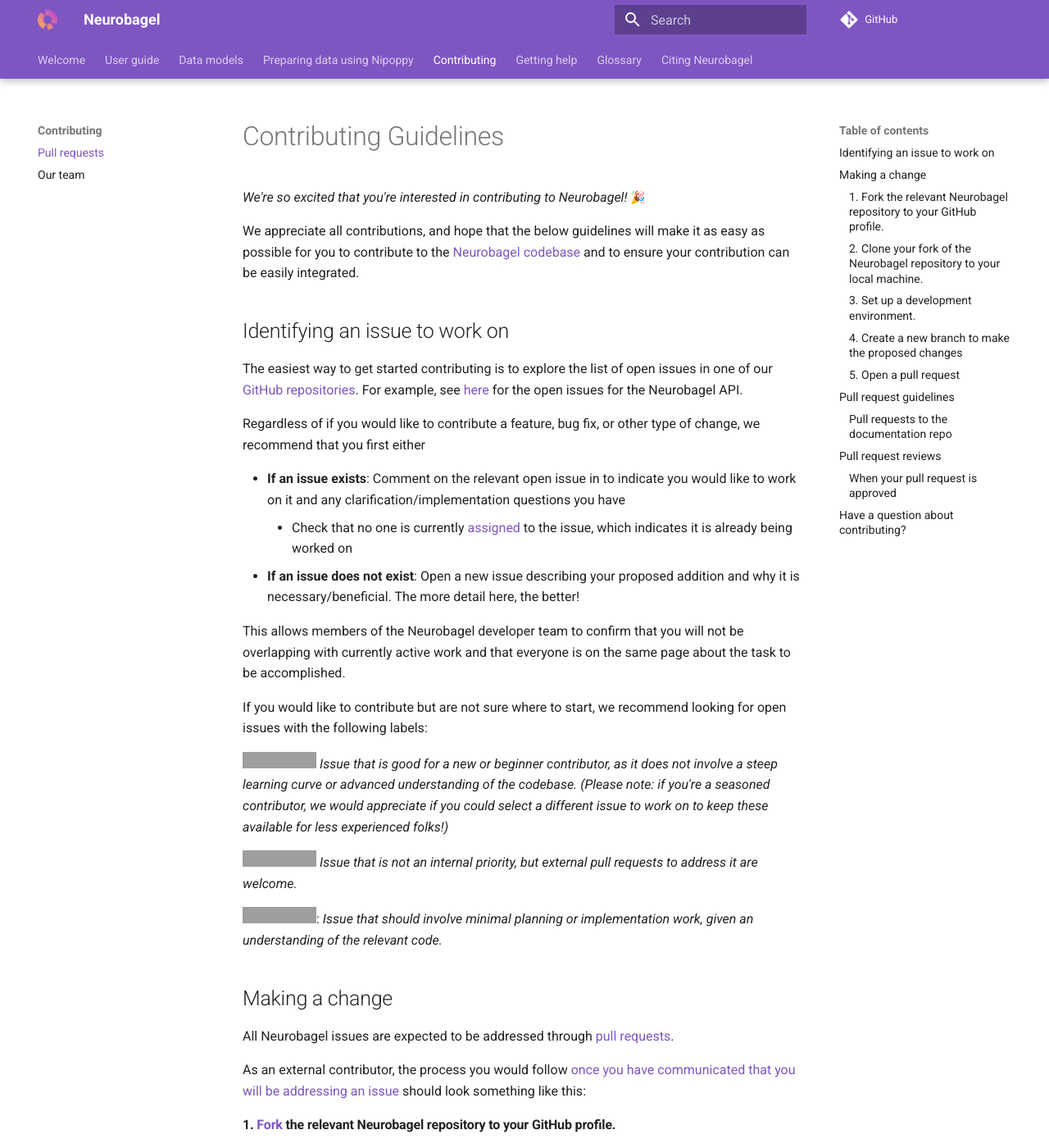
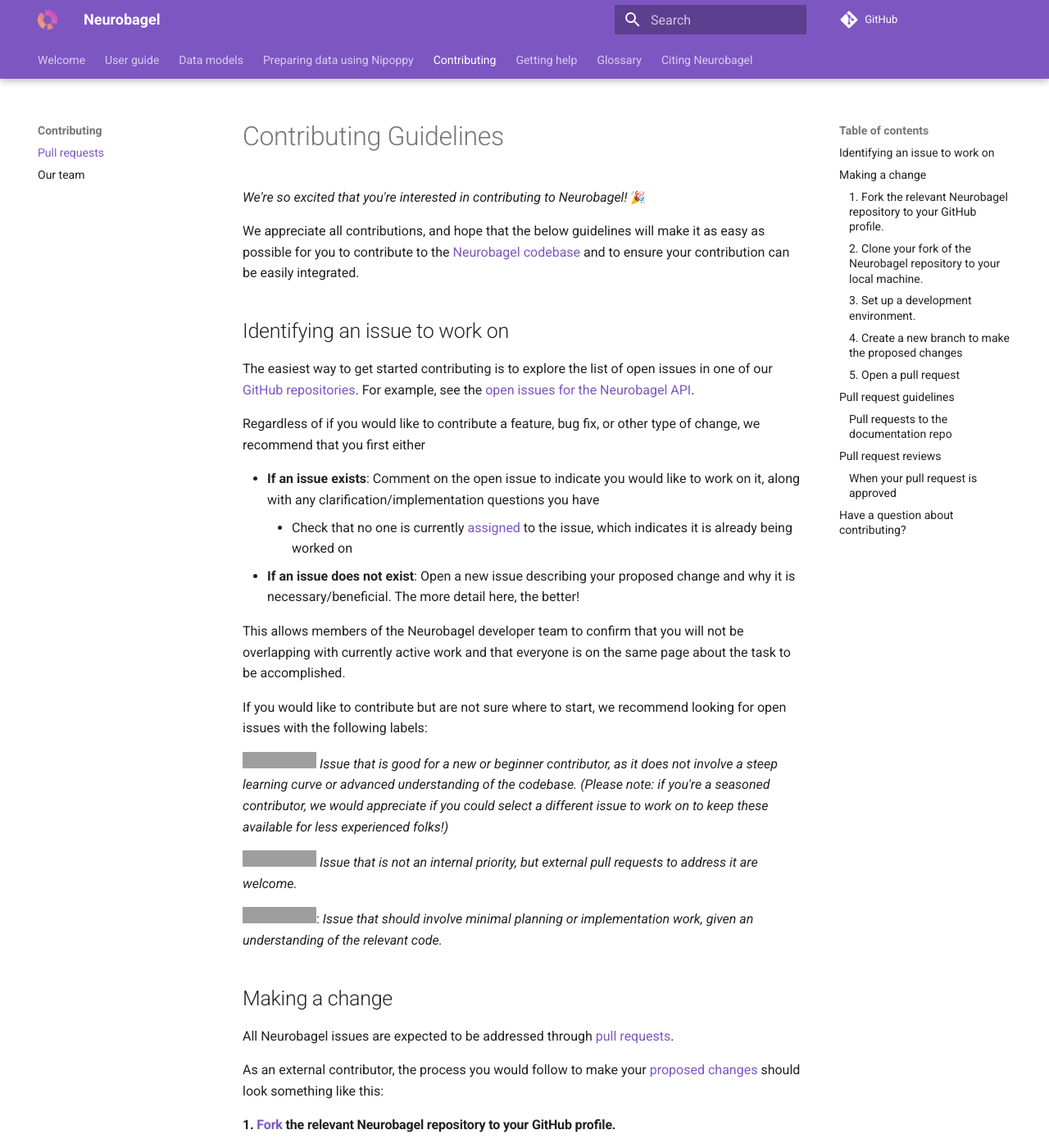
Before and after one commit to neurobagel/documentation, an MkDocs documentation site: the page built from docs/contributing/pull_requests.md, in a window 1280 px wide and 1400 px high. Shown: the whole window at 82% size. Built offline with MkDocs 1.6.1 and Material for MkDocs 9.7.7, drawn with Linux system fonts in a browser that asks for light colours; emoji names are drawn with the system emoji font; comment, search, counter and statistics services are not loaded; some of the changed text lies outside the part shown; grey boxes are pictures that could not be loaded.

Commit message:
minor edits, add branch name examples

```diff
--- a/docs/contributing/pull_requests.md
+++ b/docs/contributing/pull_requests.md
@@ -6,17 +6,17 @@
 
 ## Identifying an issue to work on
 
-The easiest way to get started contributing is to explore the list of open issues in one of our [GitHub repositories](https://github.com/neurobagel).
-For example, see [here](https://github.com/neurobagel/api/issues) for the open issues for the Neurobagel API.
+The easiest way to get started contributing is to explore the list of open issues in one of our [GitHub repositories](https://github.com/orgs/neurobagel/repositories).
+For example, see the [open issues for the Neurobagel API](https://github.com/neurobagel/api/issues).
 
 Regardless of if you would like to contribute a feature, bug fix, or other type of change, we recommend that you first either
 
 - **If an issue exists**:
-Comment on the relevant open issue in to indicate you would like to work on it and any clarification/implementation questions you have
+Comment on the open issue to indicate you would like to work on it, along with any clarification/implementation questions you have
     - Check that no one is currently [assigned](https://docs.github.com/en/issues/tracking-your-work-with-issues/assigning-issues-and-pull-requests-to-other-github-users) to the issue,
     which indicates it is already being worked on
 - **If an issue does not exist**:
-Open a new issue describing your proposed addition and why it is necessary/beneficial.
+Open a new issue describing your proposed change and why it is necessary/beneficial.
 The more detail here, the better!
 
 This allows members of the Neurobagel developer team to confirm that you will not be overlapping with currently active work and that everyone is on the same page about the task to be accomplished.
@@ -37,7 +37,7 @@
 
 All Neurobagel issues are expected to be addressed through [pull requests](https://docs.github.com/en/pull-requests/collaborating-with-pull-requests/proposing-changes-to-your-work-with-pull-requests/about-pull-requests).
 
-As an external contributor, the process you would follow [once you have communicated that you will be addressing an issue](#identifying-an-issue-to-work-on) should look something like this:
+As an external contributor, the process you would follow to make your [proposed changes](#identifying-an-issue-to-work-on) should look something like this:
 
 #### 1. [Fork](https://docs.github.com/en/pull-requests/collaborating-with-pull-requests/working-with-forks/fork-a-repo) the relevant Neurobagel repository to your GitHub profile.
 
```
Also changed, not shown: other parts of docs/contributing/pull_requests.md (+5 -0 lines).
